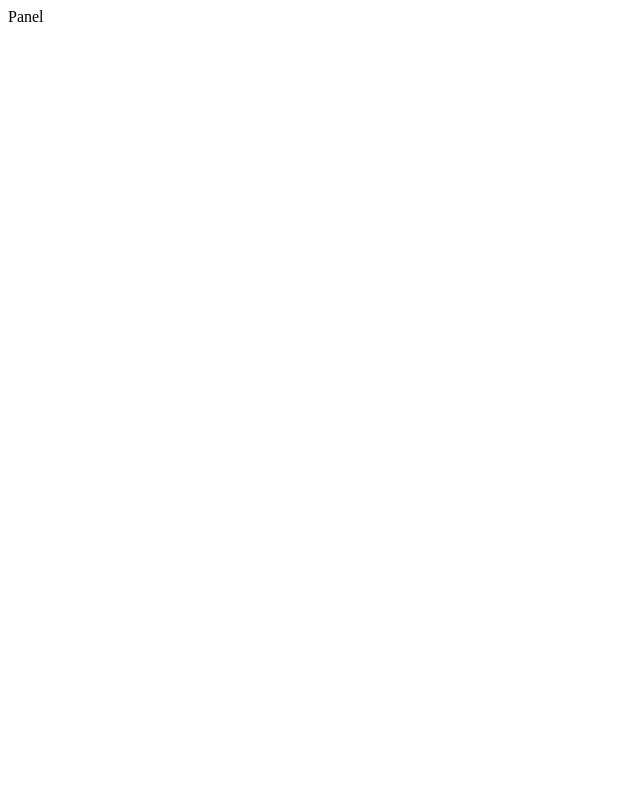
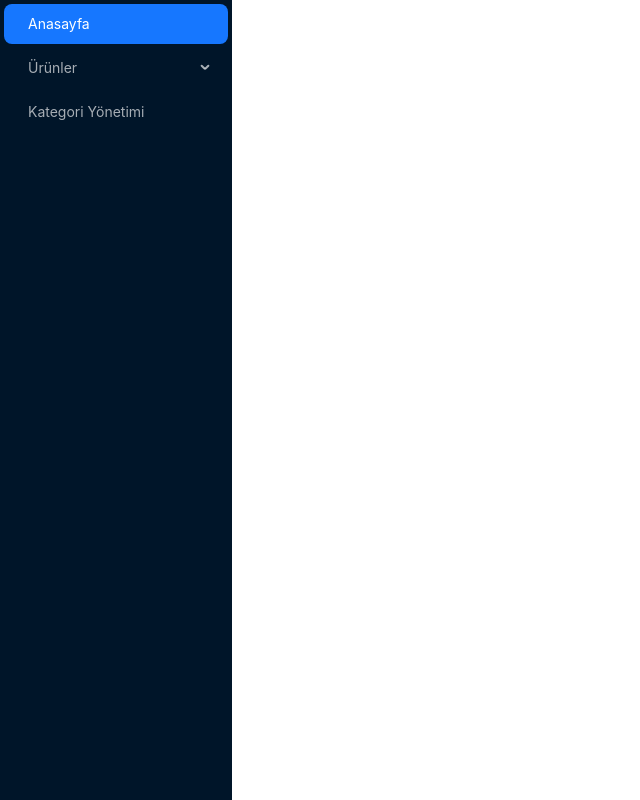
Before and after one commit to Development-Flows/e-undefined, a Next.js app: page /admin/panel in a window 1280 px wide. Shown: the whole page, without its empty margins (0-640 px from the left). Built offline with nearby package versions, Linux system fonts and the light colour scheme.

Commit message:
admin/panel updated.

```diff
--- a/pages/admin/panel/index.tsx
+++ b/pages/admin/panel/index.tsx
@@ -1,9 +1,43 @@
-import React from 'react'
+import { Menu } from 'antd';
+import { useState } from 'react';
+import "../../../styles/reset.css";
+import Link from 'next/link';
+
+function getItem(label:React.ReactNode,  key?: React.Key | null, children?: MenuItem[],  theme?: any, ) {
+  return {
+    key,
+    children,
+    label,
+    theme,
+  };
+}
 
 const Panel = () => {
+  const [current, setCurrent] = useState();
+  const onClick = (e: any) => {
+  setCurrent(e.key);
+  };
+  const items:MenuItem[] = [
+    getItem('Anasayfa', '1'),
+    getItem('Ürünler', 'sub1', [
+    getItem(<Link href={"/admin/product"}>Ürünler</Link>, '3'),
+    ]),
+    getItem('Kategori Yönetimi', '5' ),
+
+  ];
   return (
-    <div>Panel</div>
-  )
-}
-
-export default Panel
+      <Menu
+        onClick={onClick}
+        style={{
+          width: 232,
+          height: "100vh"
+        }}
+        defaultSelectedKeys={['1']}
+        mode="inline"
+        theme="dark"
+        items={items}
+        getPopupContainer={(node) => node.parentNode}
+      />
+  );
+};
+export default Panel;
```
